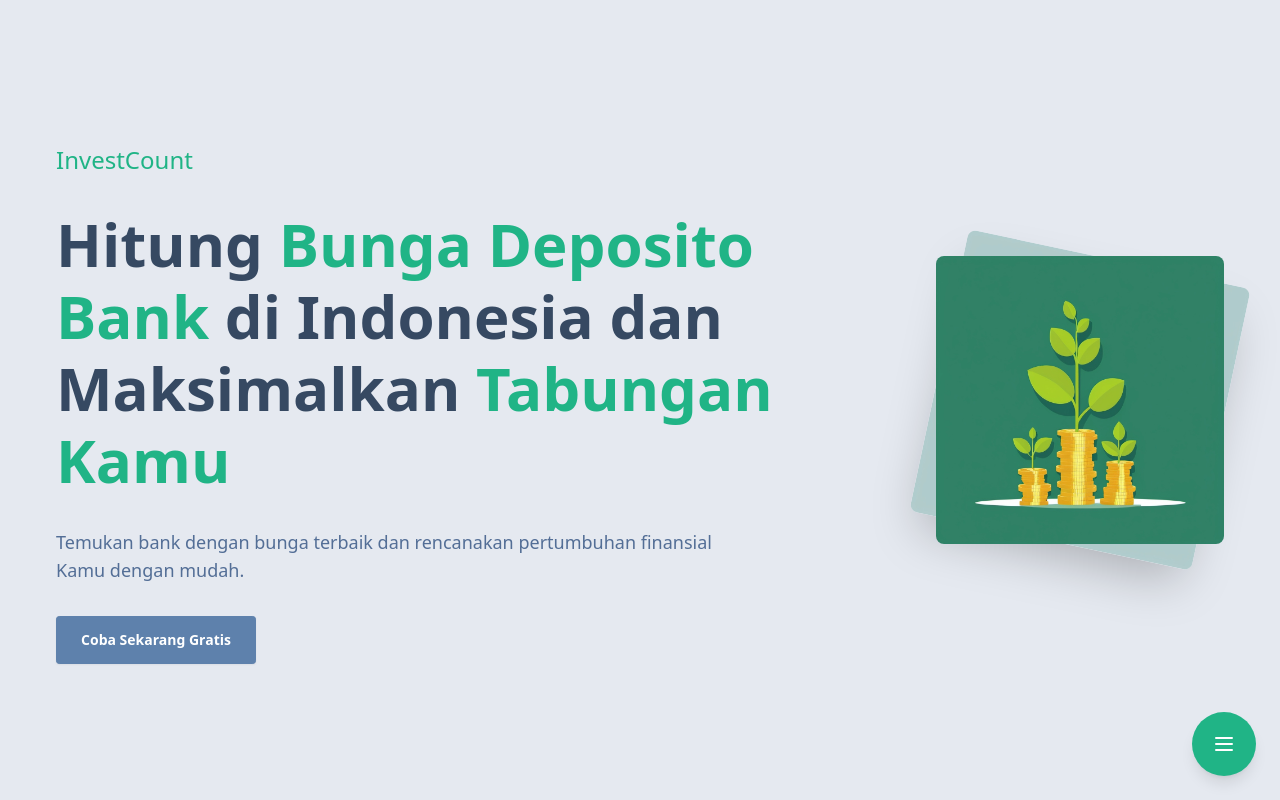
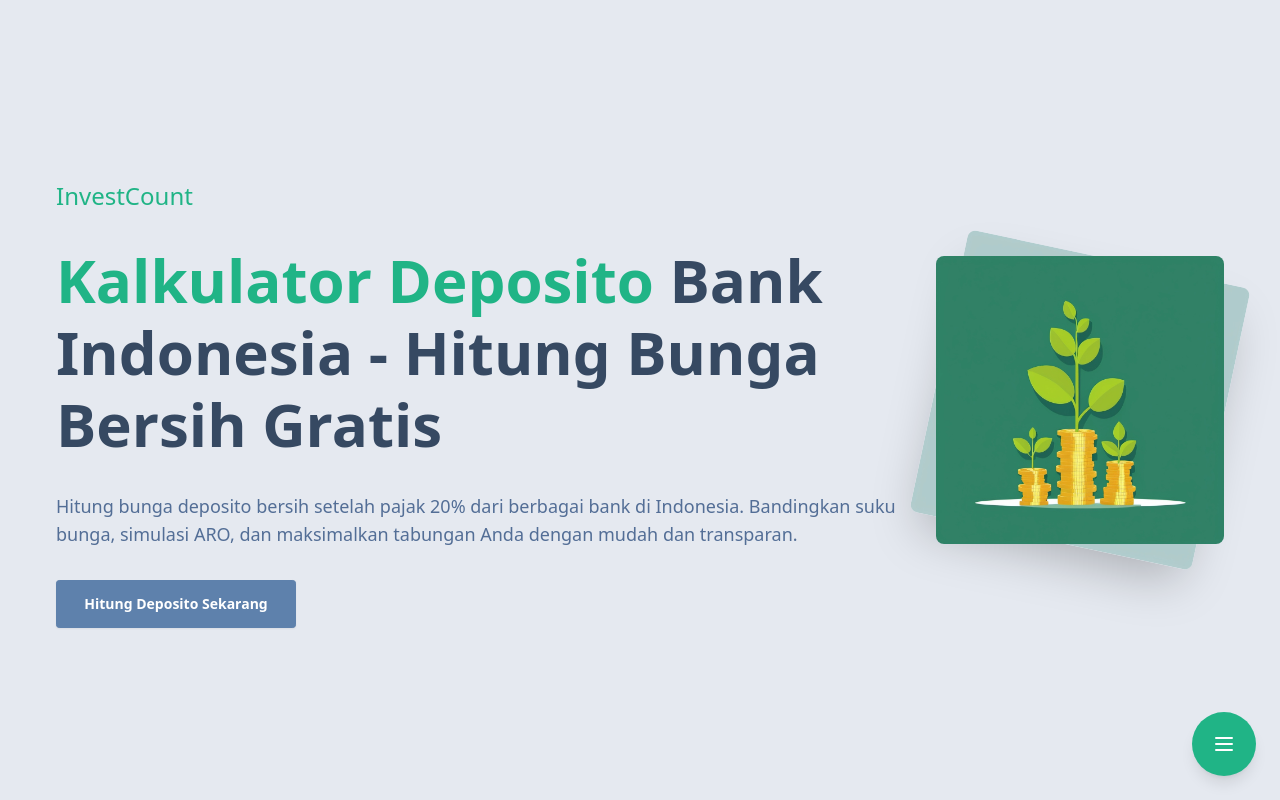
Before and after one commit to HellBus1/InvestCount, a React (Vite) app: page / in a window 1280 px wide. Shown: the top 800 px of the page. Built offline with nearby package versions, Linux system fonts and the light colour scheme.

Commit message:
feat: enhance SEO with new robots.txt, sitemap, and updated meta tags, refine homepage hero content, and add product requirements document.

```diff
--- a/index.html
+++ b/index.html
@@ -1,23 +1,39 @@
 <!doctype html>
 <html lang="id">
+
 <head>
   <meta charset="UTF-8" />
   <link rel="icon" type="image/svg+xml" href="/assets/web_icon.svg" />
   <meta name="viewport" content="width=device-width, initial-scale=1.0" />
 
-    <!-- SEO Improvements -->
-    <title>InvestCount | Kalkulator Deposito Bank Indonesia</title>
-    <meta name="description" content="Hitung bunga deposito dan estimasi keuntungan bersih (setelah pajak) dari berbagai bank di Indonesia. Bandingkan tenor, suku bunga, dan ARO. Gratis & cepat." />
+  <!-- Theme Color for Mobile -->
+  <meta name="theme-color" content="#536E96" />
+
+  <!-- SEO Meta Tags -->
+  <title>Kalkulator Deposito Indonesia - Hitung Bunga Bersih Gratis | InvestCount</title>
+  <meta name="description"
+    content="Kalkulator deposito gratis untuk menghitung bunga bersih setelah pajak 20%. Bandingkan suku bunga deposito dari berbagai bank Indonesia. Simulasi ARO, Non-ARO, dan ARO+. Transparan dan mudah digunakan." />
+  <meta name="keywords"
+    content="kalkulator deposito, hitung bunga deposito, simulasi deposito, deposito bank, bunga deposito, pajak deposito 20%, deposito indonesia, kalkulator bunga deposito, deposito online, ARO deposito" />
   <meta name="author" content="Syubban Fakhriya" />
+  <meta name="robots" content="index, follow" />
 
-    <!-- Open Graph for social sharing -->
-    <meta property="og:title" content="Kalkulator Deposito Bank Indonesia" />
-    <meta property="og:description" content="Hitung bunga deposito, pajak 20%, dan hasil bersih. Bandingkan suku bunga & tenor berbagai bank di Indonesia." />
-    <meta property="og:image" content="/assets/web_icon.svg" />
+  <!-- Open Graph for Social Sharing -->
+  <meta property="og:title" content="Kalkulator Deposito Indonesia - Hitung Bunga Bersih Gratis" />
+  <meta property="og:description"
+    content="Kalkulator deposito gratis untuk menghitung bunga bersih setelah pajak 20%. Bandingkan suku bunga dari berbagai bank Indonesia." />
+  <meta property="og:image" content="https://investtcount.mattrmost.com/assets/web_icon.svg" />
   <meta property="og:site_name" content="InvestCount" />
   <meta property="og:type" content="website" />
   <meta property="og:locale" content="id_ID" />
   <meta property="og:url" content="https://investtcount.mattrmost.com/" />
+
+  <!-- Twitter Card -->
+  <meta name="twitter:card" content="summary_large_image" />
+  <meta name="twitter:title" content="Kalkulator Deposito Indonesia - Hitung Bunga Bersih Gratis" />
+  <meta name="twitter:description"
+    content="Kalkulator deposito gratis untuk menghitung bunga bersih setelah pajak 20%. Bandingkan suku bunga dari berbagai bank Indonesia." />
+  <meta name="twitter:image" content="https://investtcount.mattrmost.com/assets/web_icon.svg" />
 
   <!-- Canonical URL -->
   <link rel="canonical" href="https://investtcount.mattrmost.com/" />
@@ -89,9 +105,31 @@
       ]
     }
     </script>
+
+  <!-- Structured Data: Organization -->
+  <script type="application/ld+json">
+    {
+      "@context": "https://schema.org",
+      "@type": "Organization",
+      "name": "InvestCount",
+      "url": "https://investtcount.mattrmost.com/",
+      "logo": "https://investtcount.mattrmost.com/assets/web_icon.svg",
+      "description": "Kalkulator deposito gratis untuk menghitung bunga bersih dari berbagai bank di Indonesia",
+      "founder": {
+        "@type": "Person",
+        "name": "Syubban Fakhriya"
+      },
+      "sameAs": [
+        "https://github.com/HellBus1",
+        "https://www.linkedin.com/in/syubban-fakhriya/"
+      ]
+    }
+    </script>
 </head>
+
 <body>
   <div id="root"></div>
   <script type="module" src="/src/main.tsx"></script>
 </body>
+
 </html>
--- a/src/pages/HomePage/components/Hero/Hero.tsx
+++ b/src/pages/HomePage/components/Hero/Hero.tsx
@@ -56,24 +56,25 @@ const Hero = (props: HeroProps) => {
             className='leading-[48px] md:leading-[72px] py-2 text-4xl md:text-6xl font-semibold text-charter-blue-800'
             variants={childVariants} // Animate each child
           >
-            Hitung <span className='text-jess'>Bunga Deposito Bank</span> di Indonesia dan
-            Maksimalkan <span className='text-jess'>Tabungan Kamu</span>
+            <span className='text-jess'>Kalkulator Deposito</span> Bank Indonesia - Hitung Bunga
+            Bersih Gratis
           </motion.h1>
           <motion.p
             className='py-2 mb-2 text-base md:text-lg font-medium text-charter-blue'
             variants={childVariants} // Animate each child
           >
-            Temukan bank dengan bunga terbaik dan rencanakan pertumbuhan finansial <br />
-            Kamu dengan mudah.
+            Hitung bunga deposito bersih setelah pajak 20% dari berbagai bank di Indonesia.
+            Bandingkan suku bunga, simulasi ARO, dan maksimalkan tabungan Anda dengan mudah dan
+            transparan.
           </motion.p>
           <motion.button
-            className='btn btn-primary max-w-[200px]'
+            className='btn btn-primary max-w-[240px]'
             onClick={onScrollToDepositClick}
             variants={childVariants} // Animate the button
             whileHover={{ scale: 1.05 }} // Add hover effect
             whileTap={{ scale: 0.95 }} // Add tap effect
           >
-            <p className='text-[#ffffff]'>Coba Sekarang Gratis</p>
+            <p className='text-[#ffffff]'>Hitung Deposito Sekarang</p>
           </motion.button>
         </motion.div>
       </div>
```
Also changed, not shown: public/robots.txt (added), 1 other file (tests, documents, lock files or other folders). Lines whose indentation alone changed are shown as unchanged.
